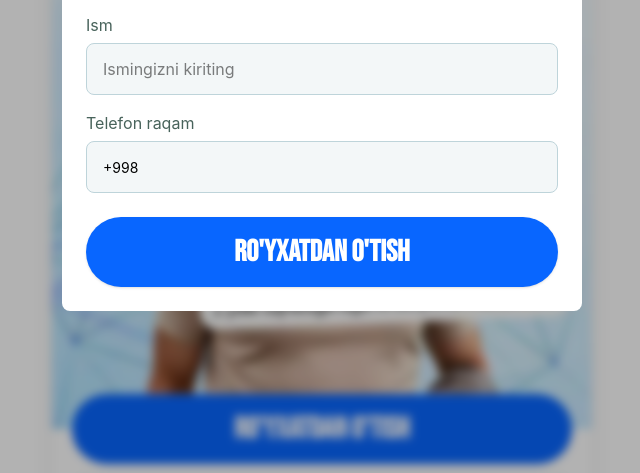
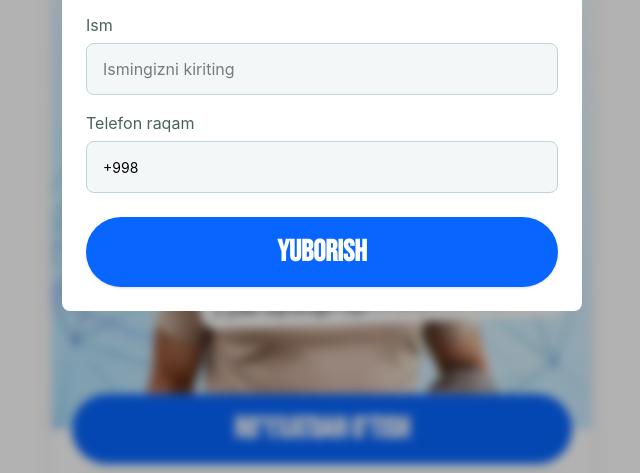
Before and after one commit to sultonbayevogabek/mahmudjon-inomjonov, a website: page index.html in a window 1280 px wide. Both pictures are taken after a click on the button "RO'YXATDAN O'TISH". Shown: the part 290-763 px from the top of the page, without its empty margins (318-958 px from the left). Drawn offline with Linux system fonts and the light colour scheme; no server answers.

```diff
--- a/index.html
+++ b/index.html
@@ -149,7 +149,7 @@
     <button data-form-button
             class="submit-button"
             type="submit">
-      Ro'yxatdan o'tish
+      YUBORISH
     </button>
 
     <svg data-modal-close class="w-[12px] 1100px:w-[16px] aspect-square absolute top-[24px] right-[24px] cursor-pointer" viewBox="0 0 12 12" fill="none" xmlns="http://www.w3.org/2000/svg">
```
